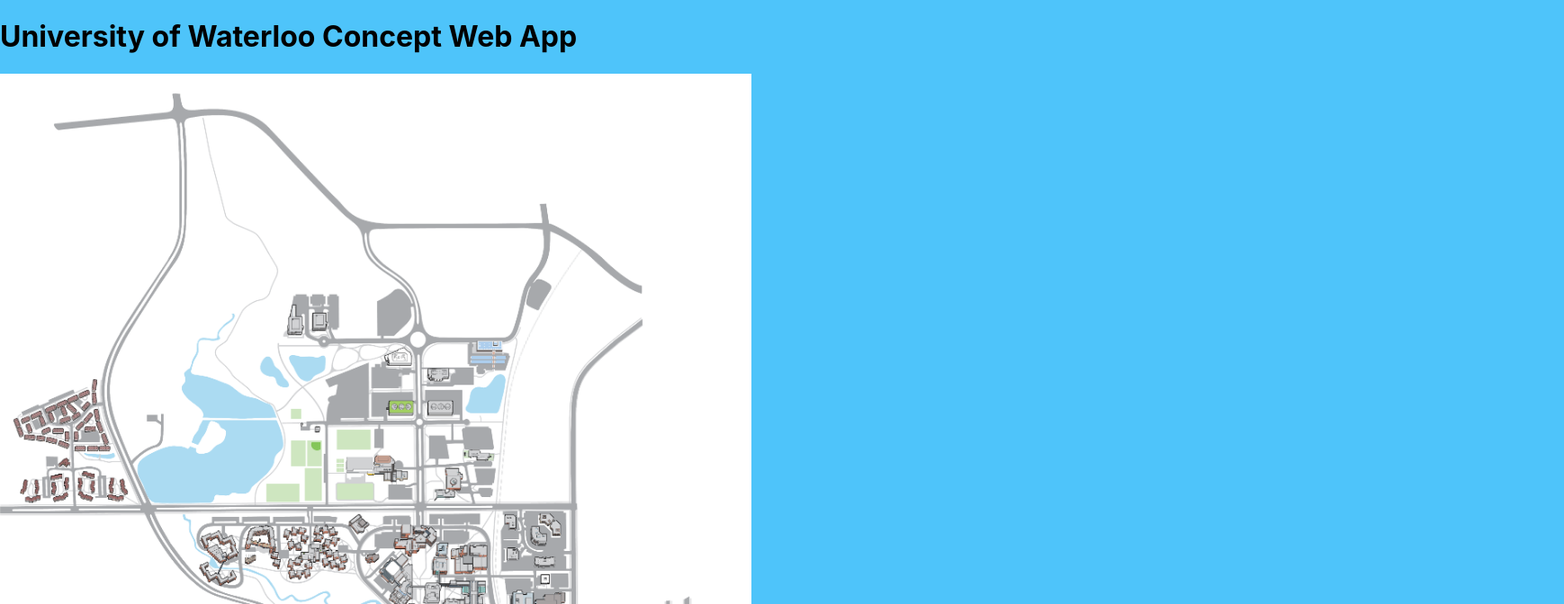
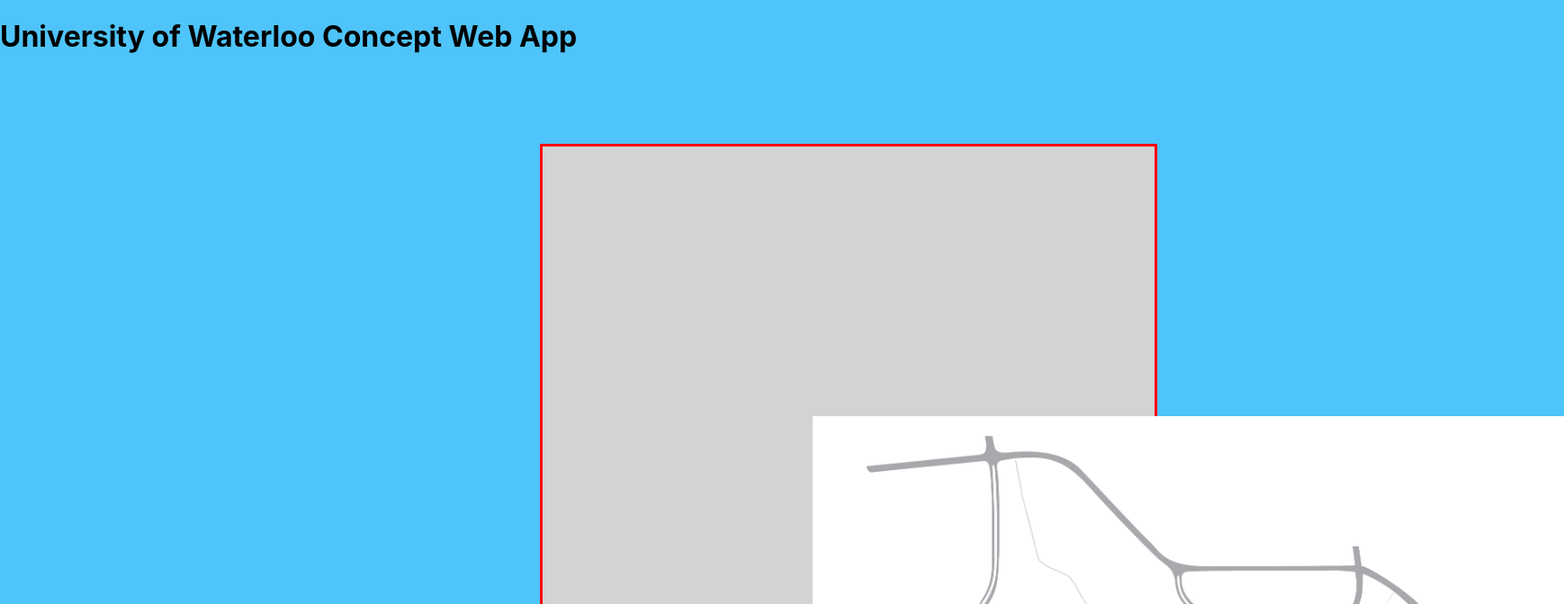
Before and after one commit to shaun-mani/velocity-app, a React (Create React App) app in the folder react-app/: page / in a window 1280 px wide. Shown: the top 672 px of the page at 90% size, 1738 px wide, since content can reach past the window. Built offline with nearby package versions, Linux system fonts and the light colour scheme.

Commit message:
initialized viewport

```diff
--- a/react-app/src/App.css
+++ b/react-app/src/App.css
@@ -6,13 +6,24 @@ img {
   position: absolute;
 
   cursor: move;
+
+}
+
+viewport {
+  background-color: lightgrey;
+  width: 80px;
+  border: 3px solid red;
+  padding: 300px;
+  margin-left: 600px;
+  margin-top: 100px;
   overflow: hidden;
-
+  display:block;
 }
 
 body{
   background-color: rgb(78, 196, 250);
 }
+
 
 .App-logo {
   height: 40vmin;
--- a/react-app/src/App.js
+++ b/react-app/src/App.js
@@ -65,11 +65,13 @@ export default class App extends Component {
       <>
       <div>
         <h1>University of Waterloo Concept Web App</h1>
+        <viewport>
         <img style = {this.state.styles}
         onDragStart={this.moveStart}
         onDrag={this.whileMoving}
         onDragEnd={this.moveEnd}
         src="/images/campus_map_half.png" alt="" />
+        </viewport>
       </div>
     </>
 
```
